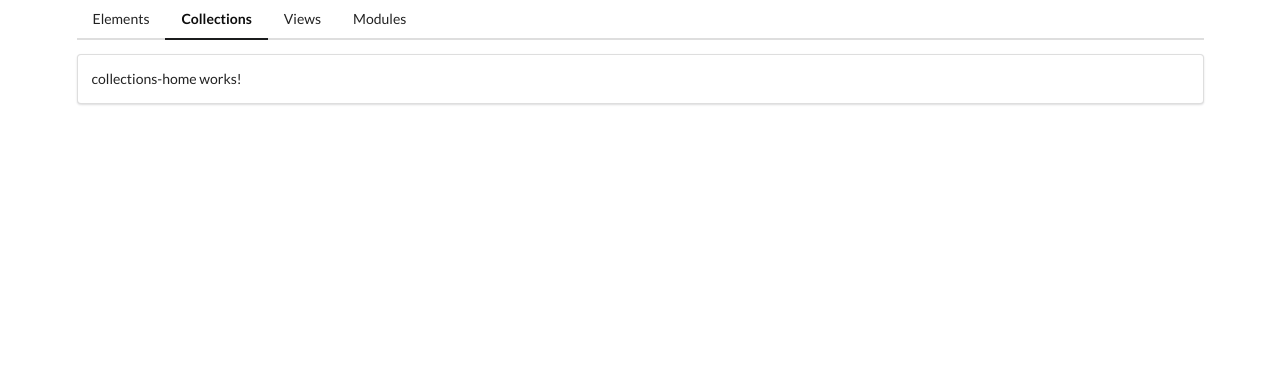
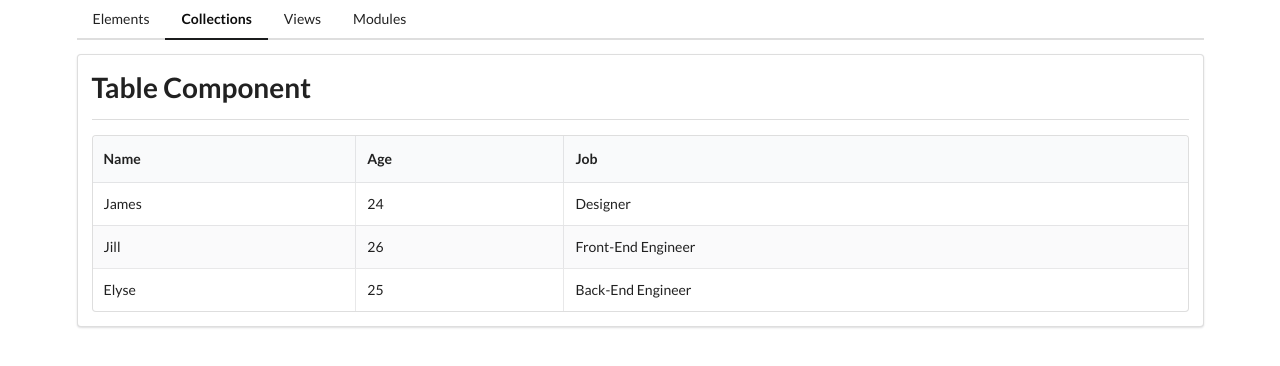
Before and after one commit to endang-ismaya/angular-semantic-ui, an Angular app: page /collections in a window 1280 px wide. Shown: the top 366 px of the page. Built offline with nearby package versions, Linux system fonts and the light colour scheme.

Commit message:
20201714: add table component

```diff
--- a/src/app/collections/collections-home/collections-home.component.html
+++ b/src/app/collections/collections-home/collections-home.component.html
@@ -1 +1,6 @@
-<p>collections-home works!</p>
+<app-divider>Table Component</app-divider>
+<app-table
+  [data]="data"
+  [headers]="headers"
+  classNames="striped celled"
+></app-table>
--- a/src/app/collections/collections-home/collections-home.component.ts
+++ b/src/app/collections/collections-home/collections-home.component.ts
@@ -3,13 +3,34 @@
 @Component({
   selector: 'app-collections-home',
   templateUrl: './collections-home.component.html',
-  styleUrls: ['./collections-home.component.css']
+  styleUrls: ['./collections-home.component.css'],
 })
 export class CollectionsHomeComponent implements OnInit {
+  data = [
+    {
+      name: 'James',
+      age: 24,
+      job: 'Designer',
+    },
+    {
+      name: 'Jill',
+      age: 26,
+      job: 'Front-End Engineer',
+    },
+    {
+      name: 'Elyse',
+      age: 25,
+      job: 'Back-End Engineer',
+    },
+  ];
 
-  constructor() { }
+  headers = [
+    { key: 'name', label: 'Name' },
+    { key: 'age', label: 'Age' },
+    { key: 'job', label: 'Job' },
+  ];
 
-  ngOnInit(): void {
-  }
+  constructor() {}
 
+  ngOnInit(): void {}
 }
--- a/src/app/collections/collections.module.ts
+++ b/src/app/collections/collections.module.ts
@@ -3,10 +3,12 @@
 
 import { CollectionsRoutingModule } from './collections-routing.module';
 import { CollectionsHomeComponent } from './collections-home/collections-home.component';
+import { TableComponent } from './table/table.component';
+import { SharedModule } from '../shared/shared.module';
 
 @NgModule({
-  declarations: [CollectionsHomeComponent],
-  imports: [CommonModule, CollectionsRoutingModule],
+  declarations: [CollectionsHomeComponent, TableComponent],
+  imports: [CommonModule, CollectionsRoutingModule, SharedModule],
   exports: [],
 })
 export class CollectionsModule {}
--- /dev/null
+++ b/src/app/collections/table/table.component.html
@@ -0,0 +1,16 @@
+<table class="ui table" [ngClass]="classNames">
+  <thead>
+    <tr>
+      <th *ngFor="let header of headers">
+        {{ header.label }}
+      </th>
+    </tr>
+  </thead>
+  <tbody>
+    <tr *ngFor="let record of data">
+      <td *ngFor="let header of headers">
+        {{ record[header.key] }}
+      </td>
+    </tr>
+  </tbody>
+</table>
--- /dev/null
+++ b/src/app/collections/table/table.component.ts
@@ -0,0 +1,16 @@
+import { Component, OnInit, Input } from '@angular/core';
+
+@Component({
+  selector: 'app-table',
+  templateUrl: './table.component.html',
+  styleUrls: ['./table.component.css'],
+})
+export class TableComponent implements OnInit {
+  @Input() classNames = '';
+  @Input() data = [];
+  @Input() headers = [];
+
+  constructor() {}
+
+  ngOnInit(): void {}
+}
```
Also changed, not shown: src/app/collections/table/table.component.css (added), 1 other file (tests, documents, lock files or other folders).
